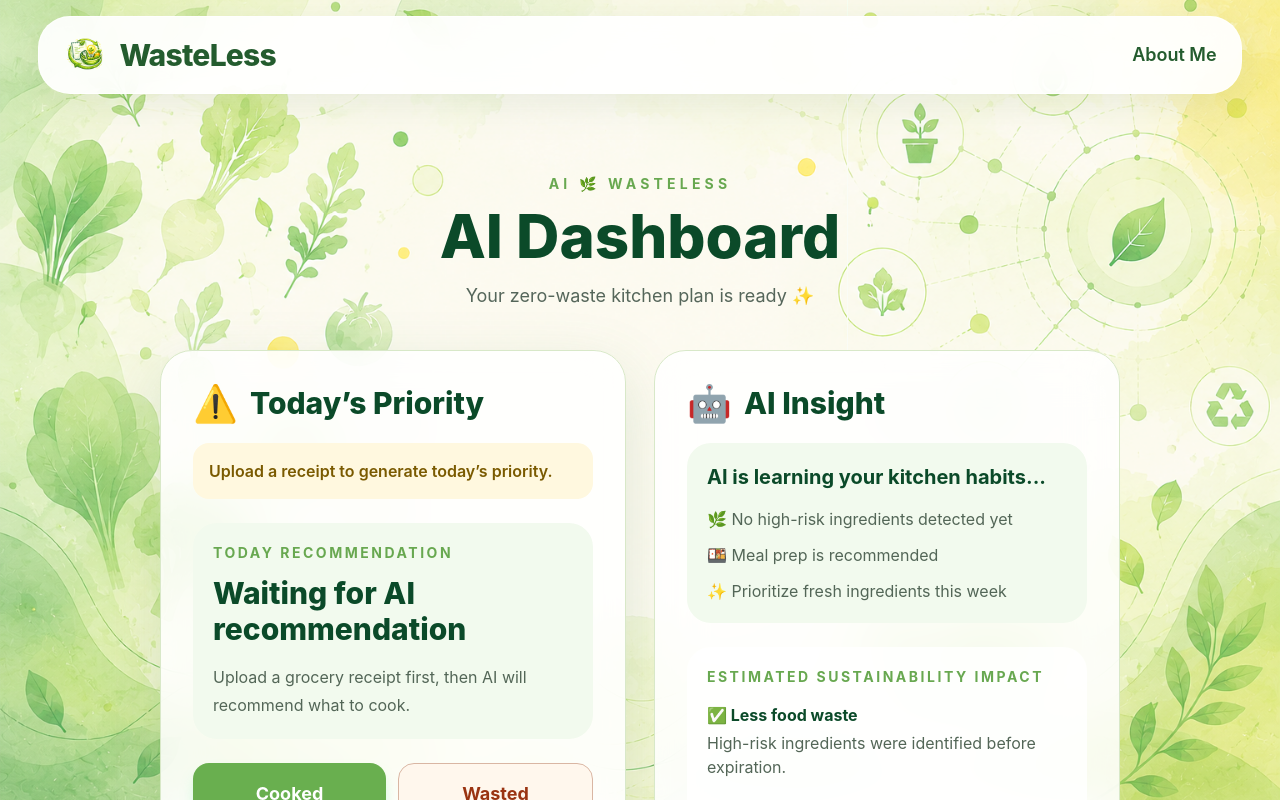
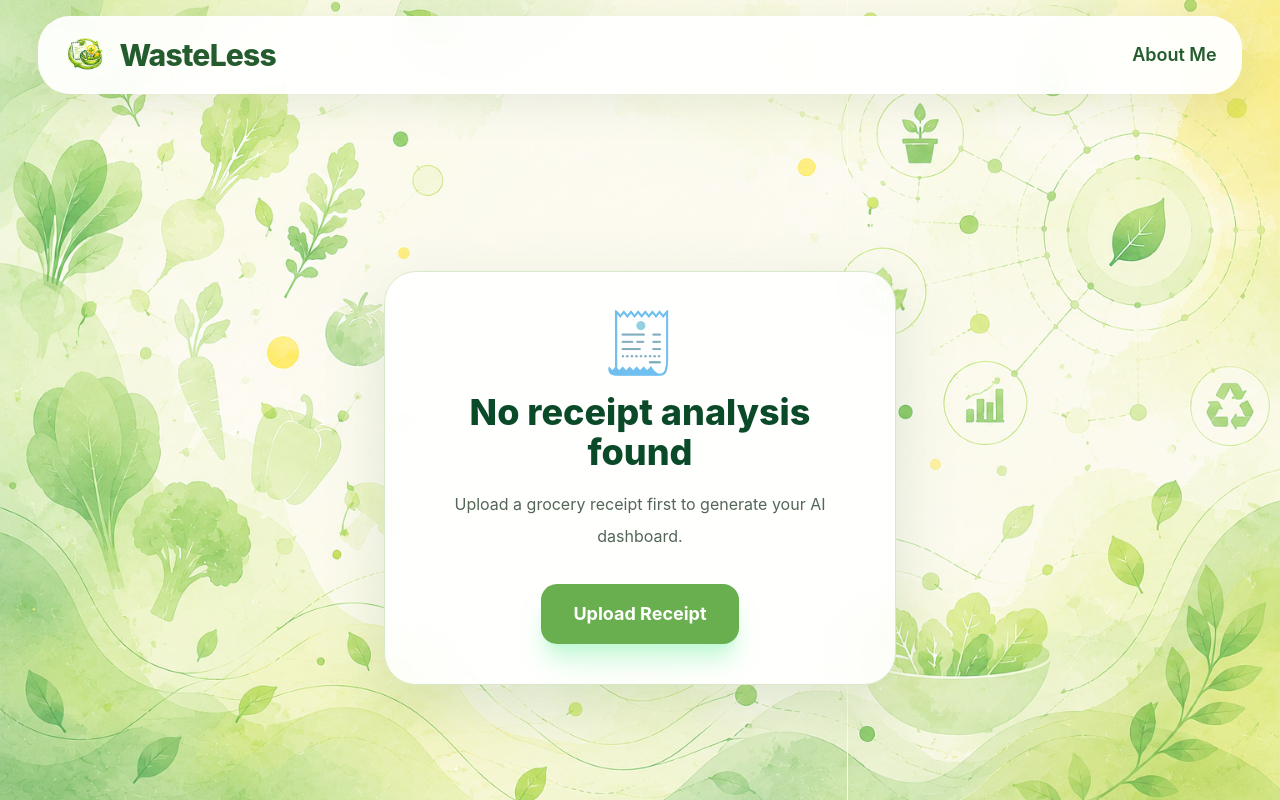
Before and after one commit to Wenxin-Lyu/AI-WasteLess, a Next.js app: page /dashboard in a window 1280 px wide. Shown: the top 800 px of the page. Built offline with nearby package versions, Linux system fonts and the light colour scheme.

Commit message:
Improve landing page background layout

```diff
--- a/src/app/dashboard/page.tsx
+++ b/src/app/dashboard/page.tsx
@@ -76,6 +76,40 @@ export default function DashboardPage() {
   }
 
   const isCompleted = itemStatus !== "active";
+
+  if (!agentResult) {
+    return (
+      <main className="relative min-h-screen overflow-hidden bg-[#f8fbf4]">
+        <div
+          className="fixed inset-0 bg-cover bg-center bg-no-repeat"
+          style={{ backgroundImage: "url('/dashboard-bg.png')" }}
+        />
+
+        <div className="fixed inset-0 bg-white/20" />
+
+        <section className="relative z-10 flex min-h-screen items-center justify-center px-6">
+          <div className="w-full max-w-lg rounded-[2rem] border border-[#d8e8c8] bg-white/90 p-10 text-center shadow-[0_20px_60px_rgba(90,140,90,0.18)] backdrop-blur-xl">
+            <div className="text-6xl">🧾</div>
+
+            <h1 className="mt-5 text-4xl font-extrabold text-[#0b4a29]">
+              No receipt analysis found
+            </h1>
+
+            <p className="mt-4 leading-8 text-[#536657]">
+              Upload a grocery receipt first to generate your AI dashboard.
+            </p>
+
+            <Link
+              href="/upload"
+              className="mt-8 inline-flex rounded-2xl bg-[#69af4f] px-8 py-4 text-lg font-bold text-white shadow-xl shadow-green-200/80 transition hover:-translate-y-1 hover:bg-[#548f3f]"
+            >
+              Upload Receipt
+            </Link>
+          </div>
+        </section>
+      </main>
+    );
+  }
 
   return (
     <main className="relative min-h-screen overflow-x-hidden bg-[#f8fbf4]">
```
